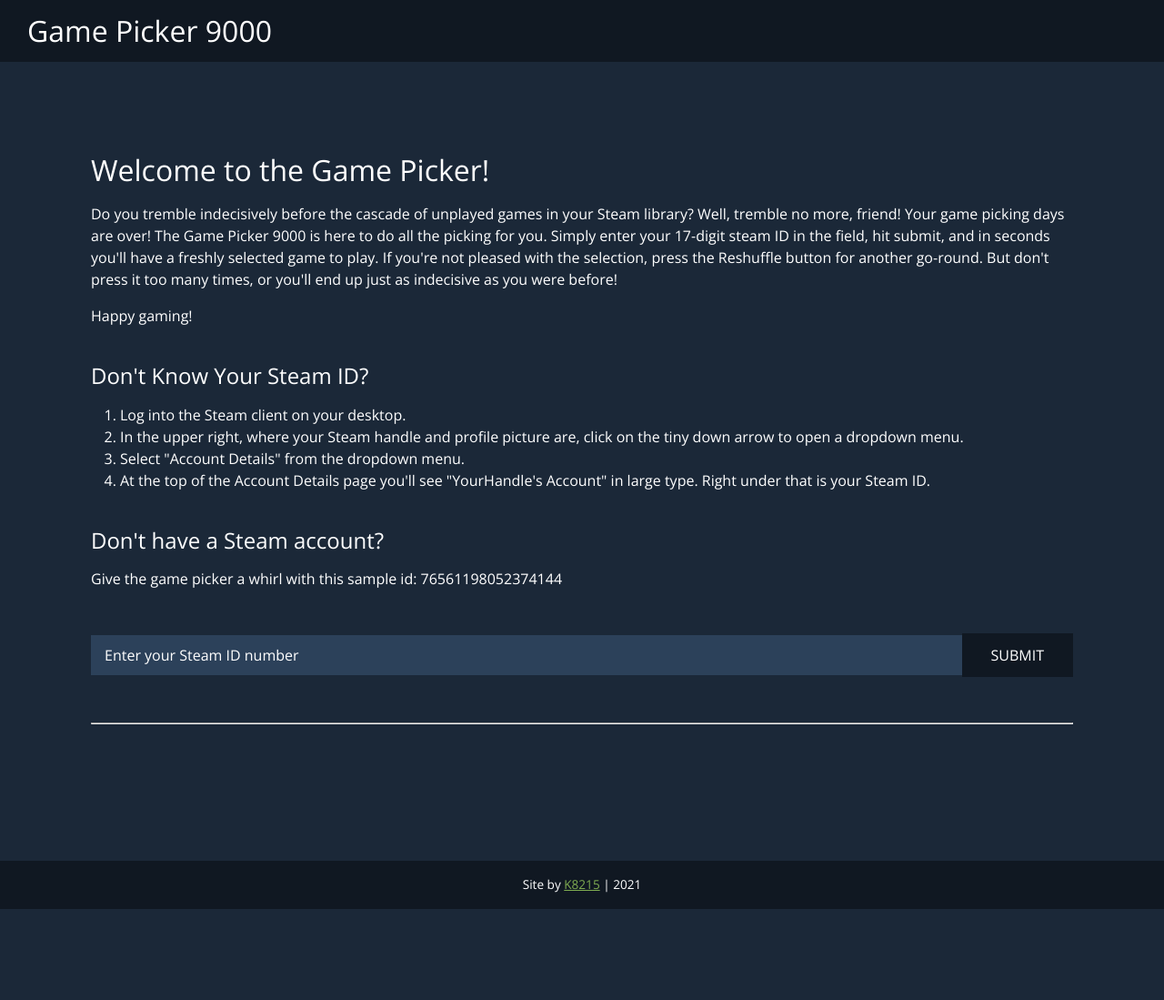
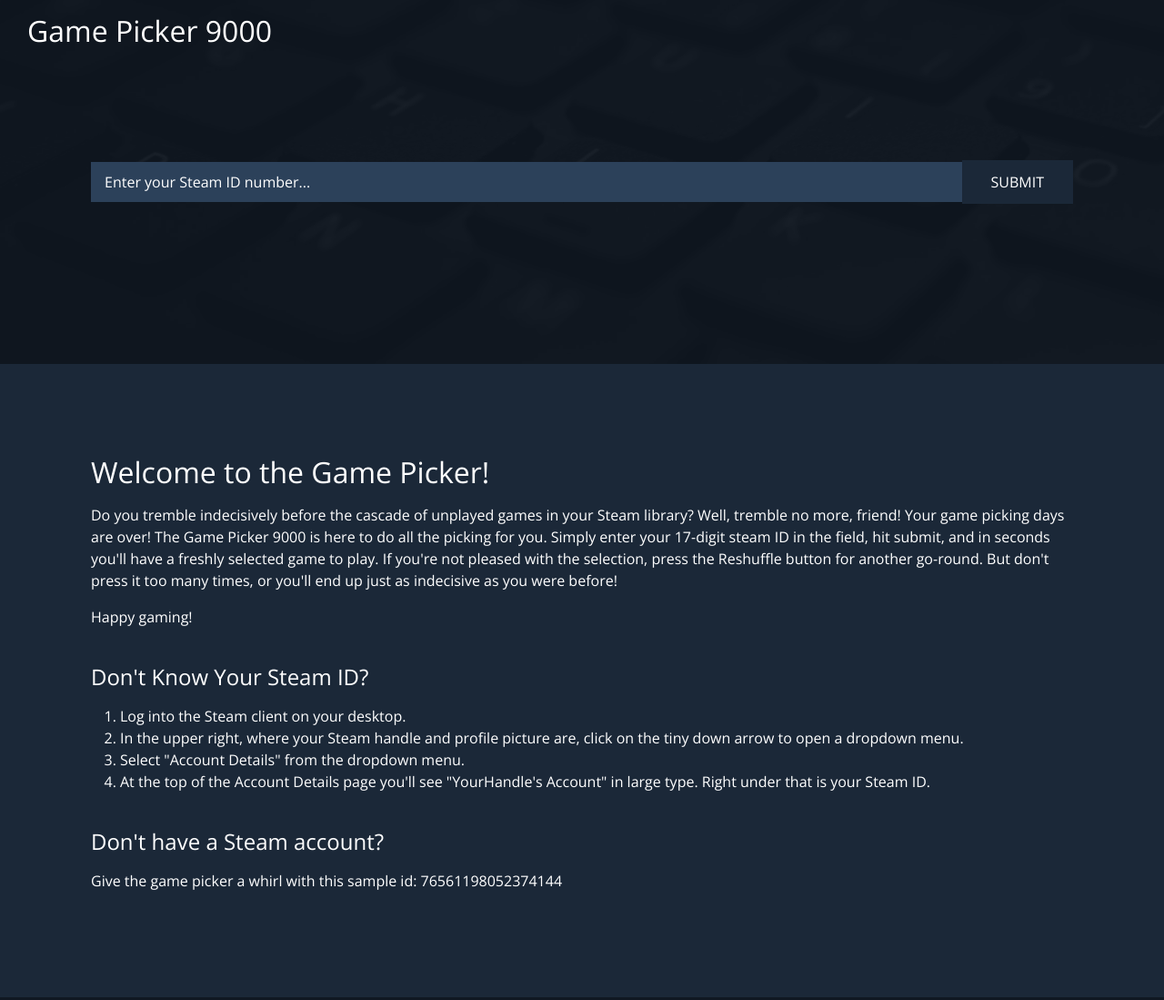
Before and after one commit to K8215/Game-Picker-9000, a website: page views/index.html in a window 1280 px wide. Shown: the top 1099 px of the page at 91% size. Before the commit the page ends 999 px from the top, so only its background shows below. Drawn offline with nearby package versions, Linux system fonts and the light colour scheme.

Commit message:
revised styles. added hero section and background image

```diff
--- a/public/css/style.scss
+++ b/public/css/style.scss
@@ -125,7 +125,7 @@
     }
 
     button {
-        background: $navy;
+        background: $blue;
         border-radius: 0;
         border: none;
         color: $white;
@@ -160,6 +160,29 @@
     }
 
     //Modules
+    .container {
+        margin: 0 auto;
+        max-width: 1140px;
+        padding: 100px 30px;
+        width: 100%;
+    }
+
+    .hero {
+        align-items: center;
+        background: $navy;
+        display: flex;
+        min-height: 50vh;
+        position: relative;
+
+        &__bg {
+            height: 100%;
+            object-fit: cover;
+            opacity: .1;
+            position: absolute;
+            width: 100%;
+        }
+    }
+
     #randContainer,
     #allContainer {
         display: none;
@@ -180,8 +203,11 @@
 
     //Landmarks
     header {
-        background: $navy;
+        background: transparent;
         padding: 15px 30px;
+        position: absolute;
+        width: 100%;
+        z-index: 1;
 
         h1 {
             font-size: 2rem;
@@ -189,13 +215,7 @@
         }
     }
 
-    main {
-        margin: 0 auto;
-        max-width: 1140px;
-        min-height: 100vh;
-        padding: 100px 30px;
-        width: 100%;
-    }
+    main {}
 
     footer {
         background: $navy;
--- a/views/index.html
+++ b/views/index.html
@@ -15,11 +15,35 @@
     </header>
 
     <main>
+        <div class="hero">
+            <img src="../img/keyboard.jpeg" alt="keyboard texture" class="hero__bg">
+            <div class="container">
+                <form>
+                    <input id="inputId" type="text" placeholder="Enter your Steam ID number...">
+                    <button id="buttonSubmit" type="submit">Submit</button>
+                </form>
+                <h3 id="loader">Loading...</h3>
+                <div id="randContainer">
+                    <h3>Your Selection: <span id="outputRand"></span></h3>
+                    <button id="buttonRand">Reshuffle</button>
+                </div>
+            </div>
+        </div>
+        <div class="container">
+            <div id="allContainer">
+                <h2>All Games (<span id="outputTotal"></span>): </h2>
+                <ul id="outputList">
+                </ul>
+                <hr>
+            </div>
             <h2>Welcome to the Game Picker!</h2>
             <p>Do you tremble indecisively before the cascade of unplayed games in your Steam library? Well, tremble no
-            more, friend! Your game picking days are over! The Game Picker 9000 is here to do all the picking for you.
-            Simply enter your 17-digit steam ID in the field, hit submit, and in seconds you'll have a freshly selected
-            game to play. If you're not pleased with the selection, press the Reshuffle button for another go-round. But
+                more, friend! Your game picking days are over! The Game Picker 9000 is here to do all the picking for
+                you.
+                Simply enter your 17-digit steam ID in the field, hit submit, and in seconds you'll have a freshly
+                selected
+                game to play. If you're not pleased with the selection, press the Reshuffle button for another go-round.
+                But
                 don't press it too many times, or you'll end up just as indecisive as you were before!</p>
             <p>Happy gaming!</p>
             &nbsp;
@@ -29,27 +53,14 @@
                 <li>In the upper right, where your Steam handle and profile picture are, click on the tiny down arrow to
                     open a dropdown menu.</li>
                 <li>Select "Account Details" from the dropdown menu.</li>
-            <li>At the top of the Account Details page you'll see "YourHandle's Account" in large type. Right under that
+                <li>At the top of the Account Details page you'll see "YourHandle's Account" in large type. Right under
+                    that
                     is your Steam ID.
                 </li>
             </ol>
             &nbsp;
             <h3>Don't have a Steam account?</h3>
             <p>Give the game picker a whirl with this sample id: 76561198052374144</p>
-        <form>
-            <input id="inputId" type="text" placeholder="Enter your Steam ID number">
-            <button id="buttonSubmit" type="submit">Submit</button>
-        </form>
-        <div id="randContainer">
-            <h3>Your Selection: <span id="outputRand"></span></h3>
-            <button id="buttonRand">Reshuffle</button>
-        </div>
-        <hr>
-        <h3 id="loader">Loading...</h3>
-        <div id="allContainer">
-            <h2>All Games (<span id="outputTotal"></span>): </h2>
-            <ul id="outputList">
-            </ul>
         </div>
     </main>
 
```
Also changed, not shown: public/css/style.min.css, public/img/keyboard.jpeg (added), 1 other file. Lines whose indentation alone changed are shown as unchanged.
